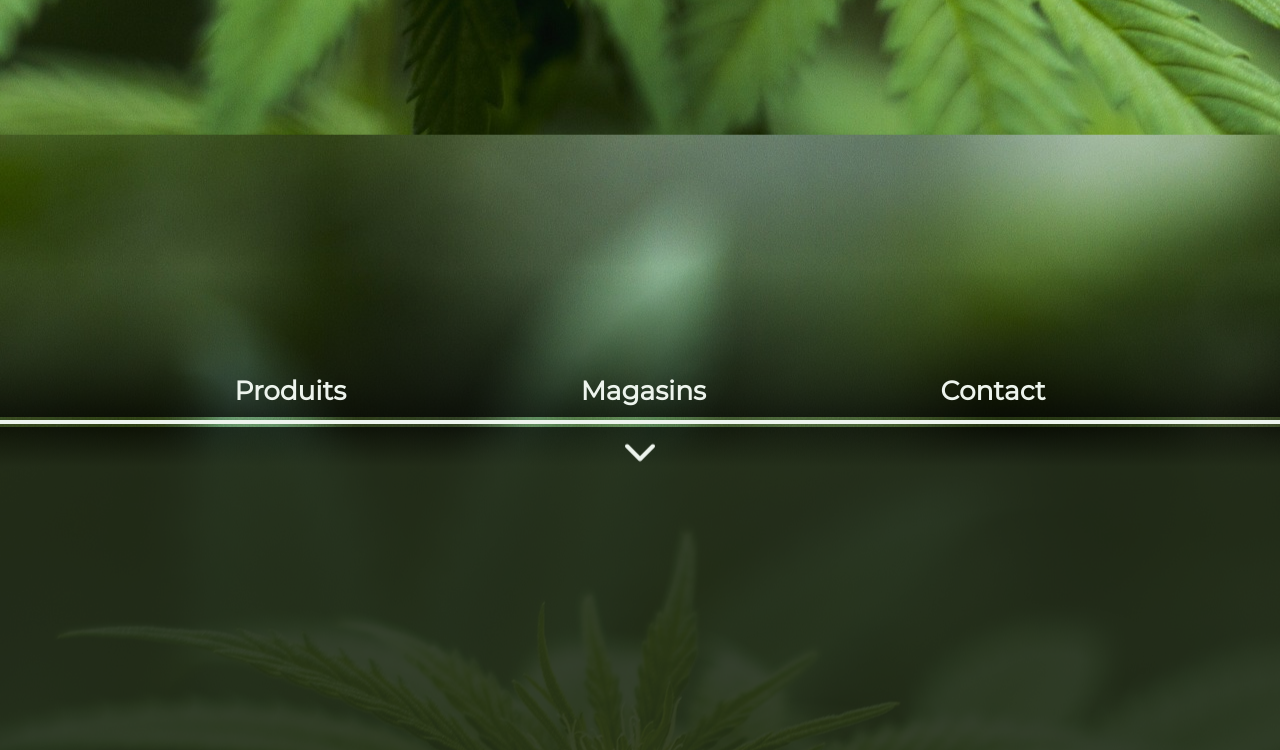
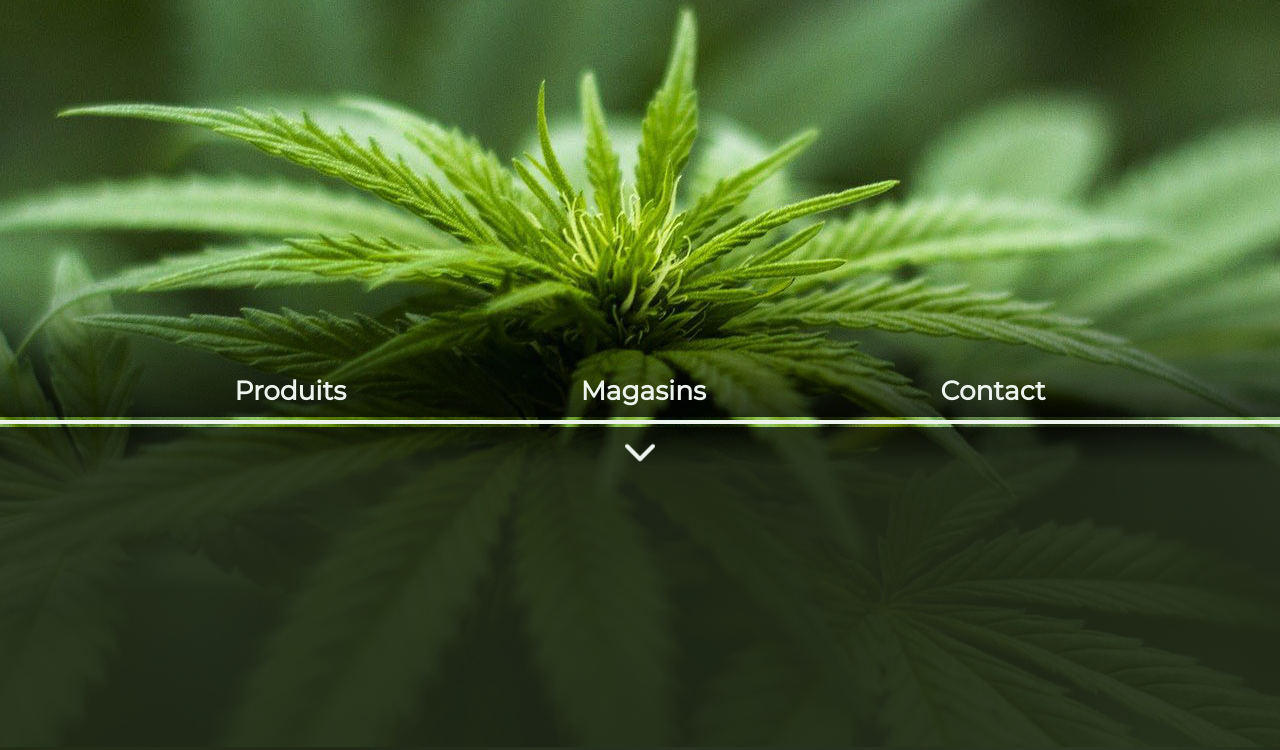
Before and after one commit to ThiryGaetan/GreenHouse2, a plain HTML site: page index.html in a window 1280 px wide. Shown: the part 333-1083 px from the top of the page. Drawn offline with Linux system fonts and the light colour scheme.

Commit message:
test body bg

```diff
--- a/assets/css/style.css
+++ b/assets/css/style.css
@@ -21,8 +21,8 @@ html {
 }
 body {
     /* overflow-y: scroll; */
-    background-image: url('../img/home/header2.jpg');
-    background-position: center;
+    background-image: url('../img/home/header.jpg');
+    background-position: top;
     background-attachment: fixed;
     background-color: #202918d2;
 }
```
